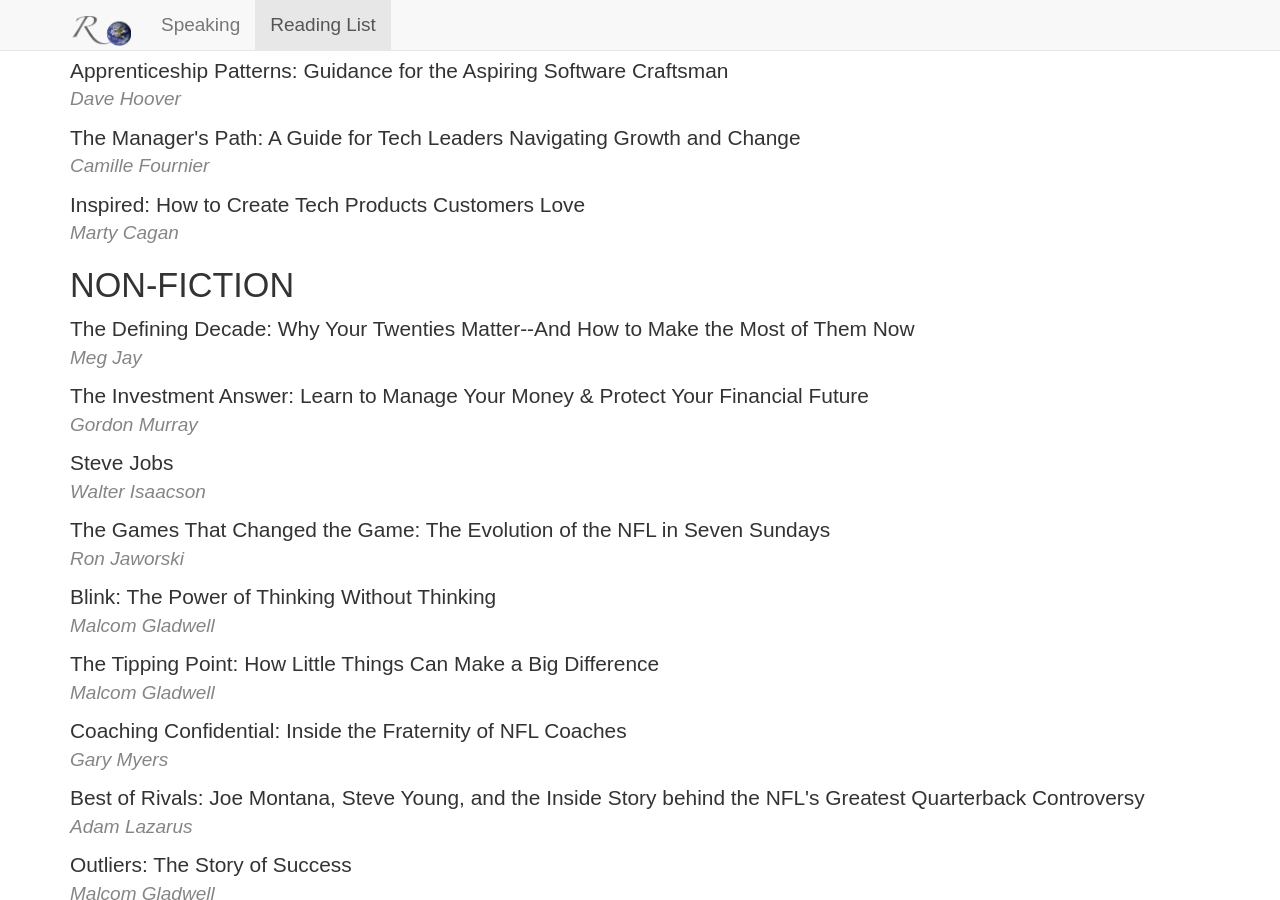
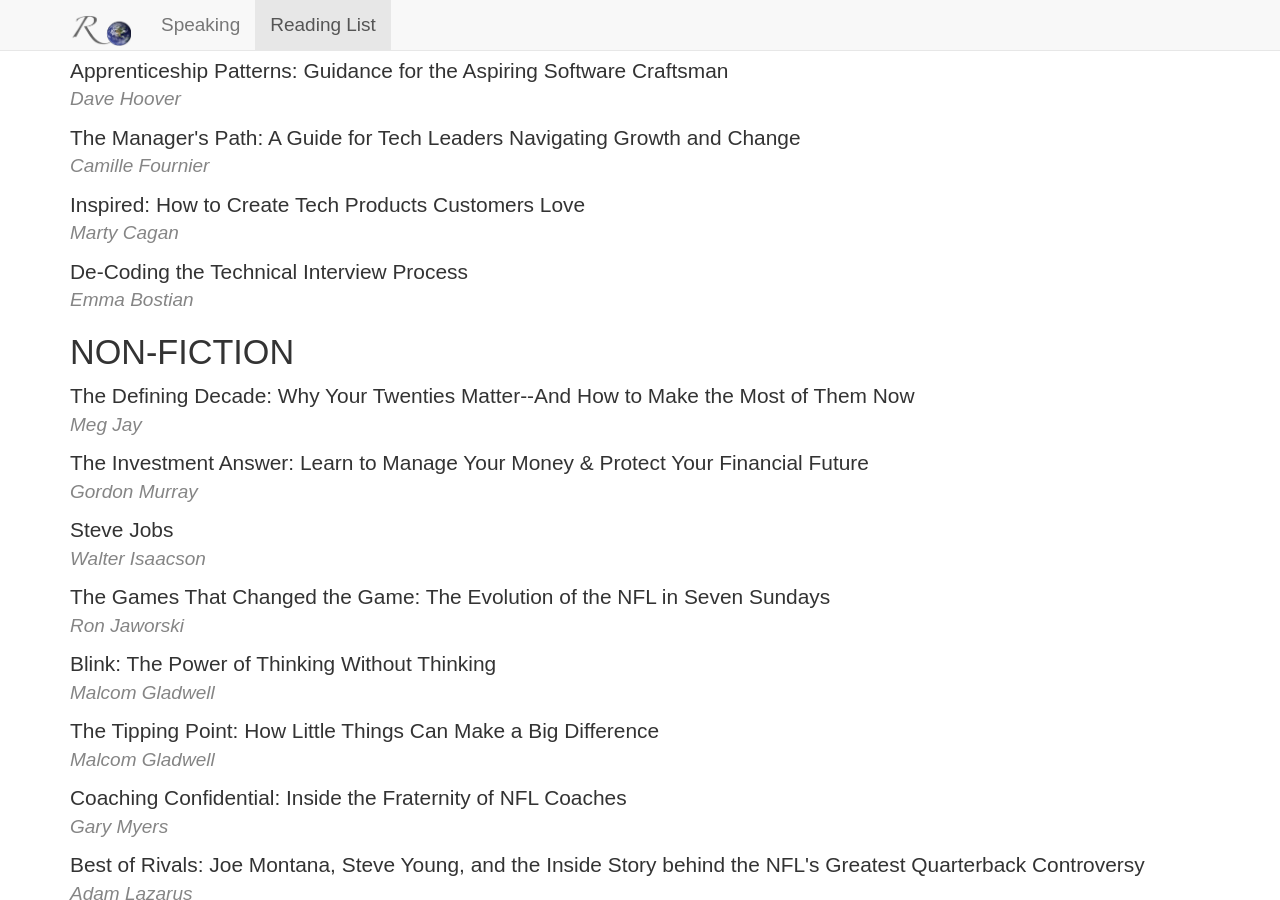
Before and after one commit to rovolution/rovolution.github.io, a Jekyll site: the page built from reading-list/index.html, in a window 1280 px wide and 900 px high, scrolled down 891 px. Built offline with Jekyll 4.4.1, drawn with Linux system fonts in a browser that asks for light colours; nearby versions of some CDN libraries.

Commit message:
adds new book: De-Coding the Technical Interview Process

```diff
--- a/reading-list/index.html
+++ b/reading-list/index.html
@@ -66,6 +66,11 @@ title: "Reading List"
 			<div class='book-list-title'>Inspired: How to Create Tech Products Customers Love</div>
 			<div class='book-list-author'>Marty Cagan</div>
 		</li>
+		<li class='book-list-entry'>
+			<div class='book-list-title'>De-Coding the Technical Interview Process</div>
+			<div class='book-list-author'>Emma Bostian</div>
+		</li>
+
 	</ul>
 	<h3 class="book-list-category">NON-FICTION</h3>
 	<ul class='book-list'>
```
